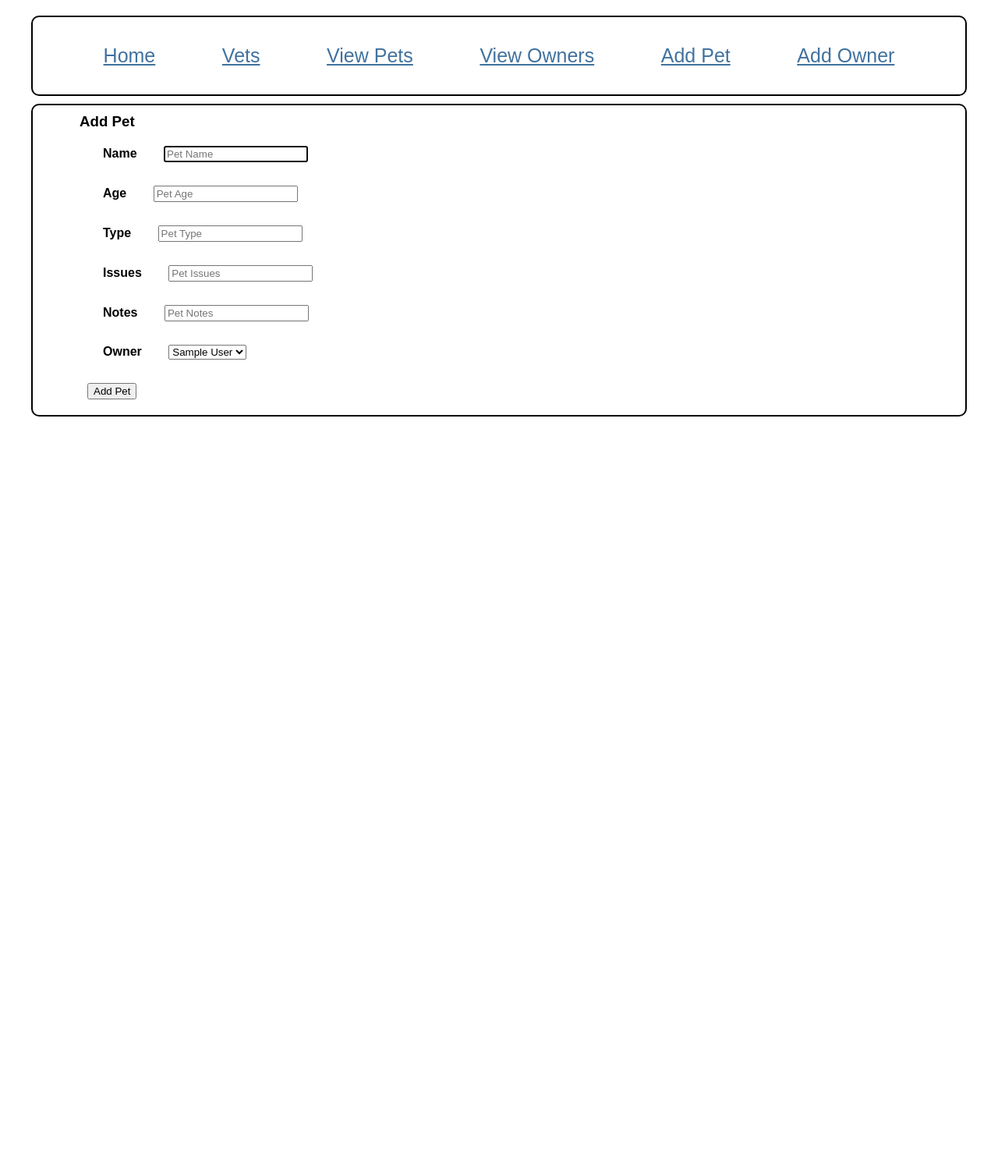
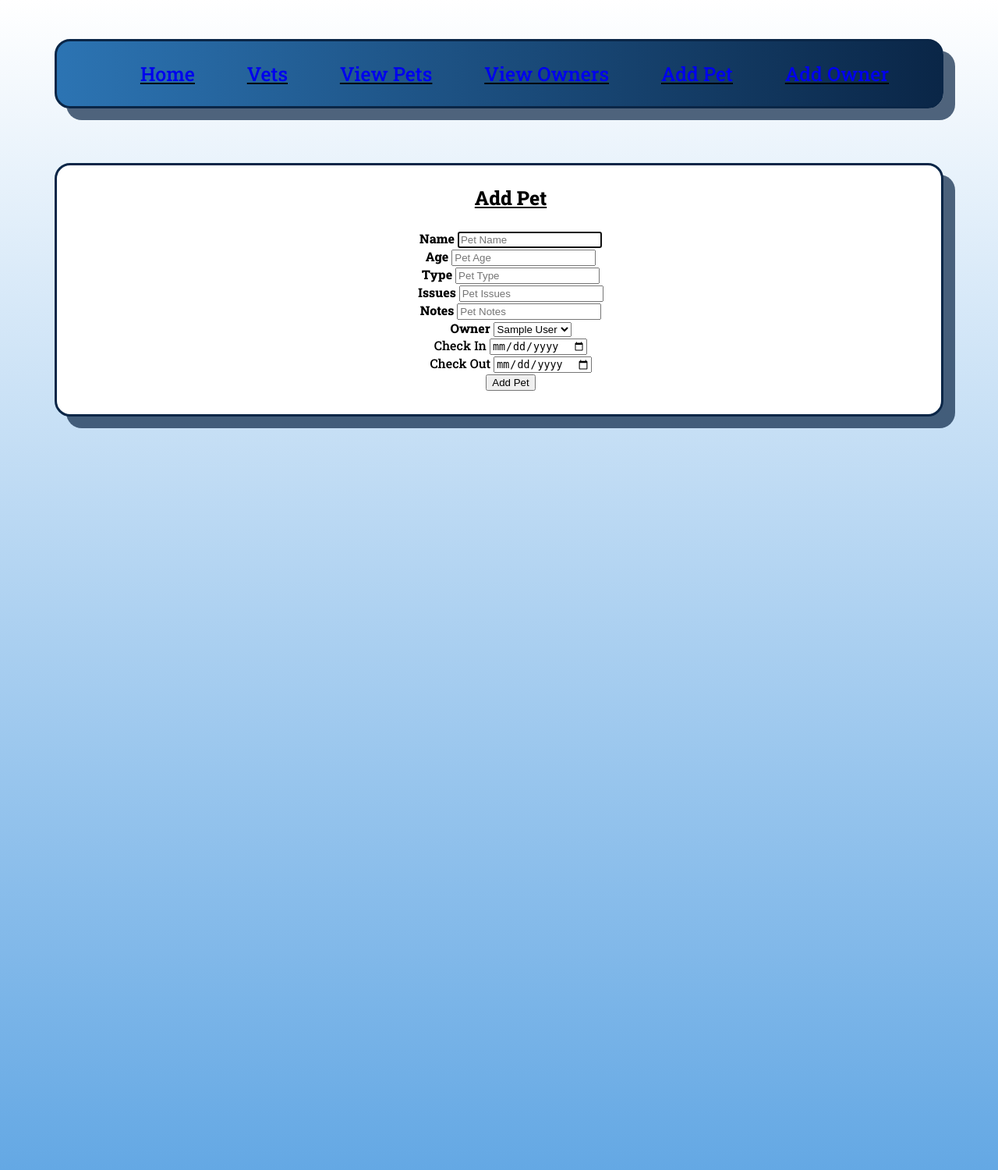
Before and after one commit to Lewish1998/VetClan, a Flask app: page /pets/add in a window 1280 px wide. Shown: the whole page at 78% size. Before the commit the page ends 534 px from the top, so only its background shows below. Run offline with Flask 2, Linux system fonts and the light colour scheme; a database or web service that is not in the repository returns one stand-in record (values such as "Sample title"); some libraries are stand-ins or nearby versions.

Commit message:
css edited

```diff
--- a/main/db/veterinary_db.sql
+++ b/main/db/veterinary_db.sql
@@ -26,6 +26,6 @@ CREATE TABLE pets (
     type VARCHAR(255),
     issues VARCHAR(255),
     notes VARCHAR(255),
-    vet_id INT REFERENCES vets(id) ON DELETE CASCADE,
+    vet_id INT REFERENCES vets(id),
     owner_id INT REFERENCES owners(id) ON DELETE CASCADE
 );
--- a/main/static/style.css
+++ b/main/static/style.css
@@ -1,67 +1,93 @@
 :root {
-    --babyblue:#C3E0E5;
-    --darkblue:#274472;
-    --bluegrey:#5885AF;
-    --midnightblue:#41729F;
-
+  --darkestblue: #0a2647;
+  --midnight: #144272;
+  --sea: #205295;
+  --sky: #2c74b3;
+  --lightblue: #64a8e4;
+  --orange: #ff8b13;
 }
 
+.base-nav {
+  border: solid var(--darkestblue);
+  border-radius: 20px;
+  box-shadow: 15px 15px rgba(10, 38, 71, 0.7);
+  background-image: linear-gradient(to right, var(--sky), var(--darkestblue));
+}
 
-* {
-    font-family: sans-serif;
+.nav-list a:visited {
+    color: var(--orange);
+}
+
+.nav-list {
+  font-size: 25px;
+  display: flex;
+  justify-content: space-evenly;
+  list-style: none;
+  text-decoration: underline;
+}
+
+.block-section {
+  text-align: center;
+  border: solid var(--darkestblue);
+  border-radius: 20px;
+  margin-top: 70px;
+  padding: 0 0px 30px 30px;
+  box-shadow: 15px 15px rgba(10, 38, 71, 0.7);
+  background-color: #ffffff;
+}
+
+body {
+    height: 1400px;
+  margin: 50px 70px 50px 70px;
+  font-family: "Roboto Slab", serif;
+  background-image: linear-gradient(#ffffff, var(--lightblue));
+  background-size: cover;
+  background-repeat: no-repeat;
+}
+
+#vet-title {
+  font-size: 70px;
+  text-decoration: underline var(--orange);
+}
+
+.headings {
+  font-size: 25px;
+  text-decoration: underline;
+}
+
+a {
+  text-decoration: none;
+}
+
+a:visited {
+  color: var(--midnight);
+}
+
+a:active {
+  color: var(--orange);
+}
+
+a:hover {
+  color: #2c74b3;
+  text-decoration: underline var(--orange);
+}
+
+.view-owners {
+  border: solid var(--orange);
+  border-radius: 20px;
+  margin: 30px 30px 30px 0;
+}
+
+.box-test {
+    display: flex;
+    flex-wrap: wrap;
+    /* flex-direction: column; */
     margin: 10px;
 }
 
-.nav-list {
-    border: solid black 2px ;
-    display: flex;
-    justify-content: space-evenly;
-    border-radius: 10px;
-    padding: 25px;
-    font-size: 25px;
-    list-style: none;
-}
-
-
-#main-page {
-    border: solid black 2px;
-    border-radius:10px ;
+.box-test .input-box {
     display: flex;
     flex-direction: column;
     align-items: center;
-    justify-items: center;
-    padding-top: 100px;
-    min-height: 600px;
-    background-image: url('images/gray-puppy-vet.png');
-
+    margin: 10px;
 }
-
-#bg-image {
-    /* background-image: url('images/gray-puppy-vet.png'); */
-}
-
-#vet-title {
-    font-size: 60px;
-    padding-bottom: 50px;
-}
-
-
-.border {
-    border: solid black 2px;
-    border-radius: 10px;
-    padding-left: 50px;
-}
-
-.nav-list a:link, a:link {
-    color: var(--midnightblue);
-}
-
-.nav-list a:visited, a:visited {
-    color: var(--darkblue);
-}
-
-
-
-.nav-list a:hover, a:hover {
-    color: var(--midnightblue);
-}
--- a/main/templates/base.html
+++ b/main/templates/base.html
@@ -5,9 +5,14 @@
     <meta http-equiv="X-UA-Compatible" content="IE=edge">
     <meta name="viewport" content="width=device-width, initial-scale=1.0">
     <link rel="stylesheet" href="{{ url_for('static', filename='style.css') }}">
+    <link rel="preconnect" href="https://fonts.googleapis.com">
+    <link rel="preconnect" href="https://fonts.gstatic.com" crossorigin>
+    <link href="https://fonts.googleapis.com/css2?family=Roboto+Slab:wght@300;500;800&display=swap" rel="stylesheet">
     <title>Vets</title>
 </head>
+
 <body>
+    <div class=test-logo></div>
     <nav class='base-nav'>
         <ul class='nav-list'>
             <li><a href="/">Home</a></li>
--- a/main/templates/index.html
+++ b/main/templates/index.html
@@ -3,9 +3,9 @@
 
 <div id='bg-image'>
     <div id='main-page'>
-        <h1 id='vet-title'>CodeClan Veterinary</h1>
-        <p id='vet-description'>Welcome to the CodeClan Veterinary, where all of your pets
-            dreams come true.</p>
+        <h1 id='vet-title'>Welcome to VetClan</h1>
+        <div id='image'><img src='/static/images/vet.gif' alt='Logo'></div>
+        <h3 id='vet-description'>Where all of your pets dreams come true...</h3>
     </div>
 </div>
 {% endblock %}
--- a/main/templates/owners/edit.html
+++ b/main/templates/owners/edit.html
@@ -2,7 +2,7 @@
 {% block content %}
 <section class='border'>
 
-<h1>Edit Owner</h1>
+<h1 class='headings'>Edit Owner</h1>
 
 <form action='/owners/{{ owner.id }}/update' method='post'>
     <div>
--- a/main/templates/owners/index.html
+++ b/main/templates/owners/index.html
@@ -3,7 +3,7 @@
 
 <section class='border'>
 
-<h1>Owners</h1>
+<h1 class='headings'>Owners</h1>
 
 {% for owner in owners %}
 <div class = 'view-owners'>
@@ -12,6 +12,7 @@
         <li><b>ID:</b> {{ owner.id }}</li>
         <li><b>Contact Details</b> {{ owner.contact }}</li>
     </ul>
+    <br>
 </div>
 
 {% endfor %}
--- a/main/templates/owners/show.html
+++ b/main/templates/owners/show.html
@@ -3,7 +3,7 @@
 
 <section class='border'>
 
-<h1>{{ owner.first_name }} {{owner.last_name}}</h1>
+<h1 class='headings'>{{ owner.first_name }} {{owner.last_name}}</h1>
 
 
 
--- a/main/templates/pets/add.html
+++ b/main/templates/pets/add.html
@@ -2,32 +2,32 @@
 {% block content %}
 <section class='border'>
 
-<h1>Add Pet</h1>
+<h1 class='headings'>Add Pet</h1>
 
 <form action='/pets' method='post'>
-    <div>
+    <div id='pet-name'>
         <label for='name'><b>Name</b></label>
         <input type='text' name='name' placeholder='Pet Name' required autofocus>
     </div>
-    <div>
+    <div id='pet-age'>
         <label for='age'><b>Age</b></label>
         <input type='number' name='age' placeholder='Pet Age' required>
     </div>
-    <div>
+    <div id='pet-type'>
         <label for='type'><b>Type</b></label>
         <input type='text' name='type' placeholder='Pet Type' required>
     </div>
-    <div>
+    <div id='pet-issues'>
         <label for='issues'><b>Issues</b></label>
         <input type='text' name='issues' placeholder='Pet Issues' required>
     </div>
-    <div>
+    <div id='pet-issues'>
         <label for='notes'><b>Notes</b></label>
         <input type='text' name='notes' placeholder='Pet Notes' required>
     </div>
     <div>
         <label for='owner'><b>Owner</b></label>
-        <select name='owner_id'>
+        <select name='owner_id' required>
             {% for owner in owners %}
             {% if owner.active %}
                 <option value='{{owner.id}}'>{{ owner.first_name}} {{ owner.last_name }}</option>
@@ -36,6 +36,15 @@
             {% endif %}
             {% endfor %}
         </select>
+
+            <div id='check-in'>
+                <label for='check-in'>Check In</label>
+                <input type='date'></input>
+            </div>
+            <div id='check-out'>
+                <label for='check-out'>Check Out</label>
+                <input type='date'></input>
+            </div>
     </div>
 
     <button type='submit'>Add Pet</button>
--- a/main/templates/pets/edit.html
+++ b/main/templates/pets/edit.html
@@ -2,7 +2,7 @@
 {% block content %}
 <section class='border'>
 
-<h1>Edit Pet</h1>
+<h1 class='headings'>Edit Pet</h1>
 
 <form action='/pets/{{ pet.id }}/update' method='post'>
     <div>
--- a/main/templates/pets/index.html
+++ b/main/templates/pets/index.html
@@ -2,7 +2,7 @@
 {% block content %}
 <section class='border'>
 
-<h1>Pets</h1>
+<h1 class='headings'>Pets</h1>
 {% for pet in pets %}
 <div class = 'view-pets'>
     <h3>Pet: <a href='/pets/{{ pet.id }}'>{{ pet.name }}</a></h3>
--- a/main/templates/pets/show.html
+++ b/main/templates/pets/show.html
@@ -2,7 +2,7 @@
 {% block content %}
 <section class='border'>
 
-<h1>{{ pet.name }}</h1>
+<h1 class='headings'>{{ pet.name }}</h1>
 <ul>
     <li><b>ID: </b>{{ pet.id }}</li>
     <li><b>Owner: </b>{{ pet.owner.first_name }} {{pet.owner.last_name}}</li>
--- a/main/templates/vets/index.html
+++ b/main/templates/vets/index.html
@@ -5,12 +5,12 @@
 <section class='border'>
 
 
-<h1>Vets</h1>
+<h1 class='headings'>Vets</h1>
 
 {% for vet in vets %}
 <div class = 'view-vets'>
     <ul>
-        <li><b>Name: </b><a href='/vets/{{vet.id}}'>{{vet.first_name}} {{ vet.last_name }}</a><b>ID:</b> {{ vet.id }}</h1></li>
+        <li><b>Name: </b><a href='/vets/{{vet.id}}'>{{vet.first_name}} {{ vet.last_name }}</a><br><b>ID:</b> {{ vet.id }}</h1></li>
 
     </ul>
 </div>
--- a/main/templates/vets/show.html
+++ b/main/templates/vets/show.html
@@ -2,18 +2,16 @@
 {% block content %}
 <section class='border'>
 
-<h1>{{ vet.first_name }} {{vet.last_name}}</h1>
+<h1 class='headings'>{{ vet.first_name }} {{vet.last_name}}</h1>
 <h1>About {{vet.first_name }}</h1>
 <p>{{ vet.description }}</p>
 <h1>{{ vet.first_name }}'s Favourite Animal</h1>
 <p>{{ vet.fav_animal}}</p>
 <h1>Current Patients</h1>
-<p>
 {% for pet in pets %}
     {% if pet.vet.id == vet.id%}
-        {{ pet.name }} - {{ pet.type }}
+        <p>{{ pet.name }} - {{ pet.type }}</p>
     {% endif %}
 {% endfor %}
-</p>
 </section>
 {% endblock %}
```
Also changed, not shown: main/templates/owners/add.html (+8 -8 lines), main/static/images/vet.gif (added).
